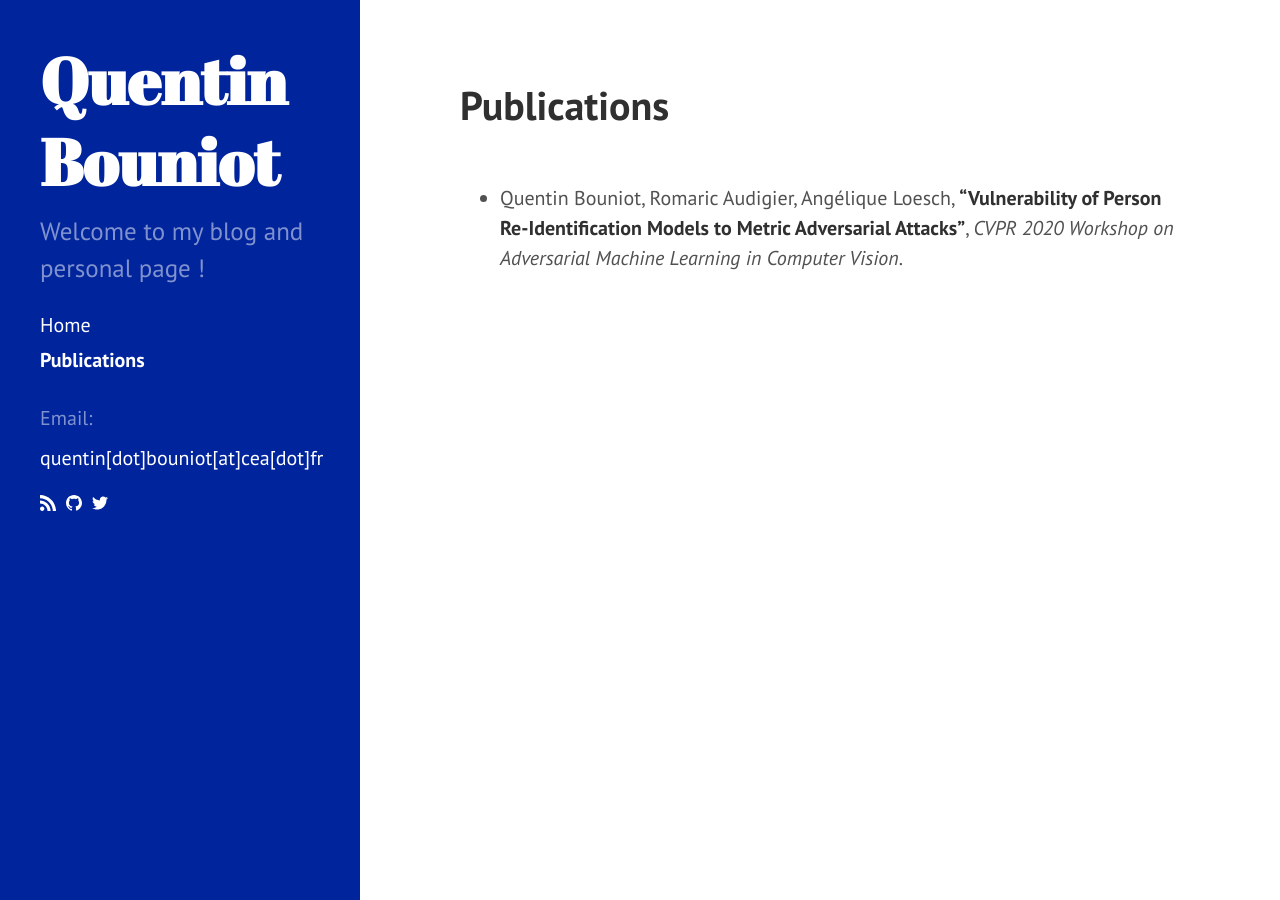
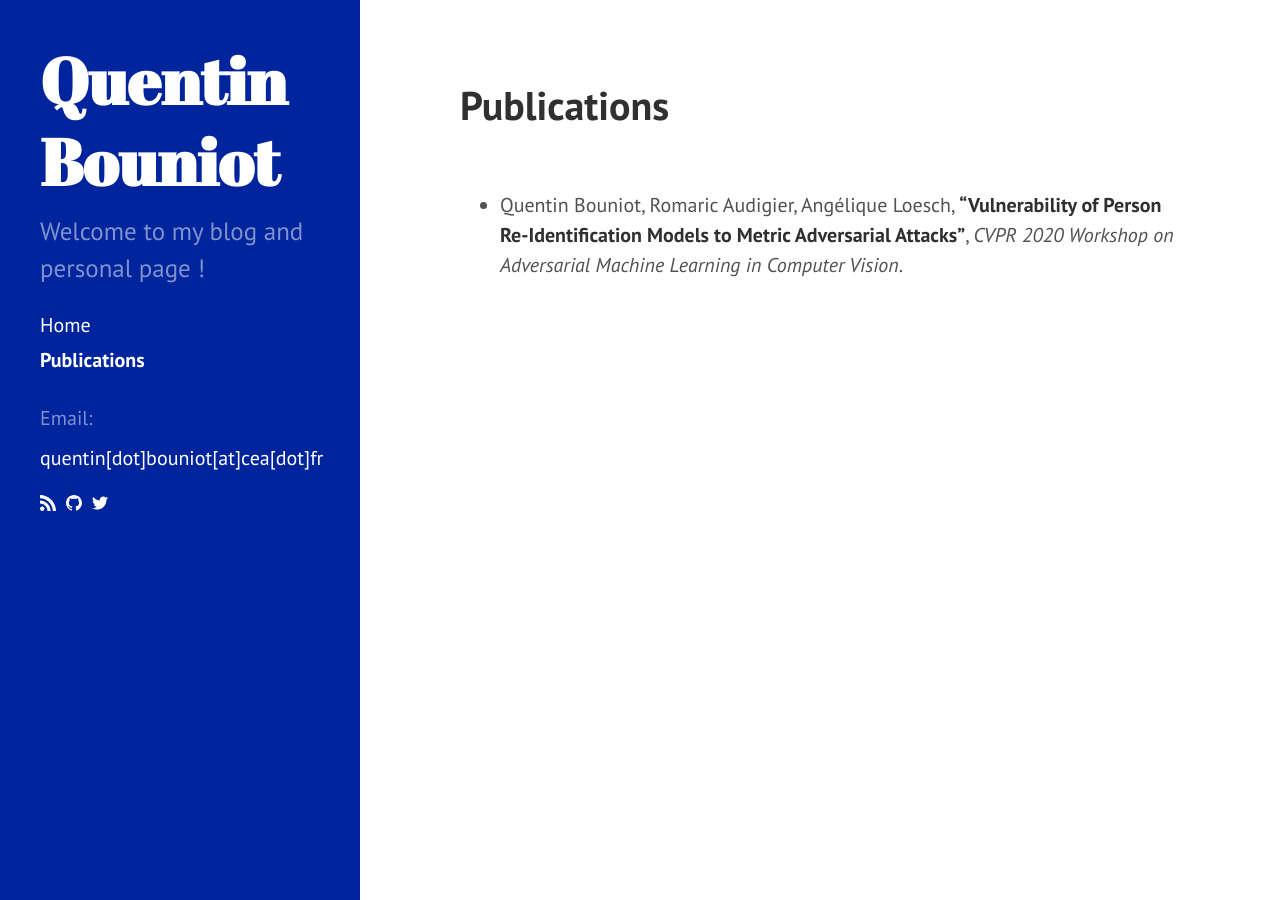
Before and after one commit to qbouniot/qbouniot-old.github.io, a Jekyll site: the page built from publications.md, in a window 1280 px wide. Built offline with Jekyll 4.4.1, drawn with Linux system fonts in a browser that asks for light colours; formulas are drawn with MathJax 3; our own code applies the rules of GitHub Pages for plain Markdown files.

Commit message:
minor changes

```diff
--- a/index.html
+++ b/index.html
@@ -6,9 +6,6 @@ title: Home
 <div class="container">
     <h1>Hello there !</h1>
     <br>
-    <!-- <img class="container__image" src="images/profil.JPG" alt="profil" style="display: inline-block; vertical-align: top; width: 15%;"/> -->
-    <!-- <center><img src="images/profil.JPG" alt="profil" width="200"/></center> -->
-    <!-- <div class="container__text" style="width: 70%; display: inline-block; padding-left: 1.5%;"> -->
     <div class="container__text" >
         <img src="images/profil.JPG" alt="profil" align="left" width="200" style="margin-right: 1%;"/>
         <p>I am a PhD student in the <i>Vision and Learning Lab for Scene Analysis</i> at <a href=" www-list.cea.fr">CEA LIST</a> and <i>Data Intelligence research group</i> at <a href=" https://www.univ-st-etienne.fr">Université Jean-Monnet Saint-Étienne</a> under the supervision of <a href="https://perso.univ-st-etienne.fr/habrarda/index.php">Amaury Habrard</a>.</p>
--- a/publications.md
+++ b/publications.md
@@ -4,8 +4,6 @@ layout: page
 
 # Publications
 
-<!-- This is where you put the contents of your *About* page. Like all your pages, it's in [Markdown](https://guides.github.com/features/mastering-markdown/) format. -->
-
-$$~$$
+<br>
 
 - Quentin Bouniot, Romaric Audigier, Angélique Loesch, **"Vulnerability of Person Re-Identification Models to Metric Adversarial Attacks"**, *CVPR 2020 Workshop on Adversarial Machine Learning in Computer Vision*.
```
